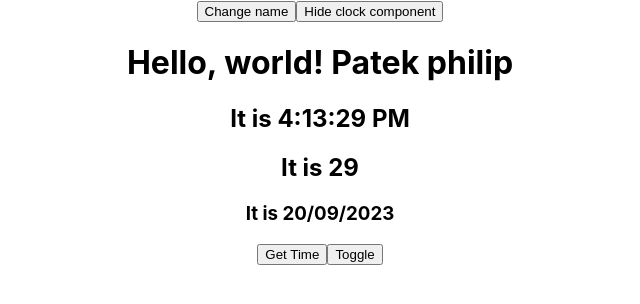
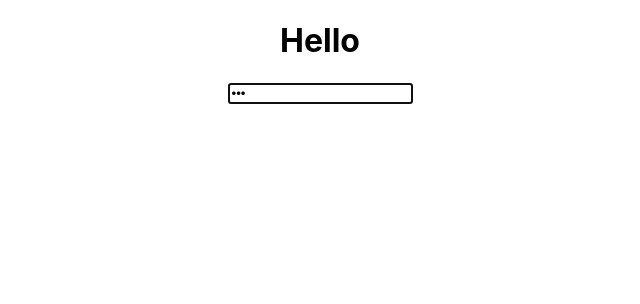
Before and after one commit to Michaelha1808/React-super, a React (Create React App) app in the folder Caidatmoitruong/beginer/: page / in a window 1280 px wide. Shown: the top 304 px of the page, without its empty margins (320-960 px from the left). Built offline with nearby package versions, Linux system fonts and the light colour scheme.

Commit message:
Cách dùng Props và PropTypes

```diff
--- a/Caidatmoitruong/beginer/package.json
+++ b/Caidatmoitruong/beginer/package.json
@@ -42,6 +42,7 @@
   "devDependencies": {
     "eslint-config-prettier": "^9.0.0",
     "eslint-plugin-prettier": "^5.0.0",
-    "prettier": "^3.0.3"
+    "prettier": "^3.0.3",
+    "prop-types": "^15.8.1"
   }
 }
--- a/Caidatmoitruong/beginer/src/App.js
+++ b/Caidatmoitruong/beginer/src/App.js
@@ -1,18 +1,25 @@
 import { useState } from 'react'
 import './App.css'
 import Clock from './Clock'
+import BareInput from './BareInput'
+import Layout from './Layout'
 
 
 function App() {
-  const [name, setName] = useState('Patek philip')
-  const [visible, setVisible] = useState(true)
+  // const [name, setName] = useState('Patek philip')
+  // const [visible, setVisible] = useState(true)
   //*JSX
   return (
     <div className='App'>
-      <button onClick={() => setName('Rolex')} >Change name</button>
+      {/* <button onClick={() => setName('Rolex')} >Change name</button>
       <button onClick={() => setVisible(false)} >Hide clock component</button>
 
-      {visible && <Clock name={name} />}
+      {visible && <Clock name={name} />} */}
+      <Layout>
+        <h1>Hello</h1>
+        <BareInput type='password' value='100' autoFocus className='input-control' onChange={() => { }} />
+
+      </Layout>
     </div>
   )
 }
--- /dev/null
+++ b/Caidatmoitruong/beginer/src/BareInput.jsx
@@ -0,0 +1,30 @@
+import React from 'react'
+import PropTypes from 'prop-types'
+class BareInput extends React.Component {
+  constructor(props) {
+    super(props)
+    // this.type =100
+  }
+  render() {
+    const type = 100
+    const { type: typeInput, ...rest } = this.props
+    return <input {...rest} type={typeInput} />
+  }
+}
+
+// function BareInput({ type, ...rest }) {
+//   return <input {...rest} />
+// }
+// function BareInput(props) {
+//   const { type, ...rest } = props
+//   return <input {...rest} />
+// }
+BareInput.propTypes = {
+  type: PropTypes.string.isRequired,
+  onChange: PropTypes.func.isRequired,
+  className: PropTypes.string,
+  autoFocus: PropTypes.bool,
+  value: PropTypes.string
+}
+
+export default BareInput
--- /dev/null
+++ b/Caidatmoitruong/beginer/src/Layout.jsx
@@ -0,0 +1,18 @@
+import React from 'react'
+import PropTypes from 'prop-types'
+
+// class Layout extends React.Component {
+//   render() {
+//     console.log(this.props)
+//     return <div className='Layout'>{this.props.children}</div>
+//   }
+// }
+
+function Layout({ children }) {
+  return <div className='Layout'>{children}</div>
+}
+
+Layout.propTypes = {
+  children: PropTypes.oneOfType([PropTypes.element, PropTypes.arrayOf(PropTypes.element)])
+}
+export default Layout
```
Also changed, not shown: 1 other file (tests, documents, lock files or other folders).
